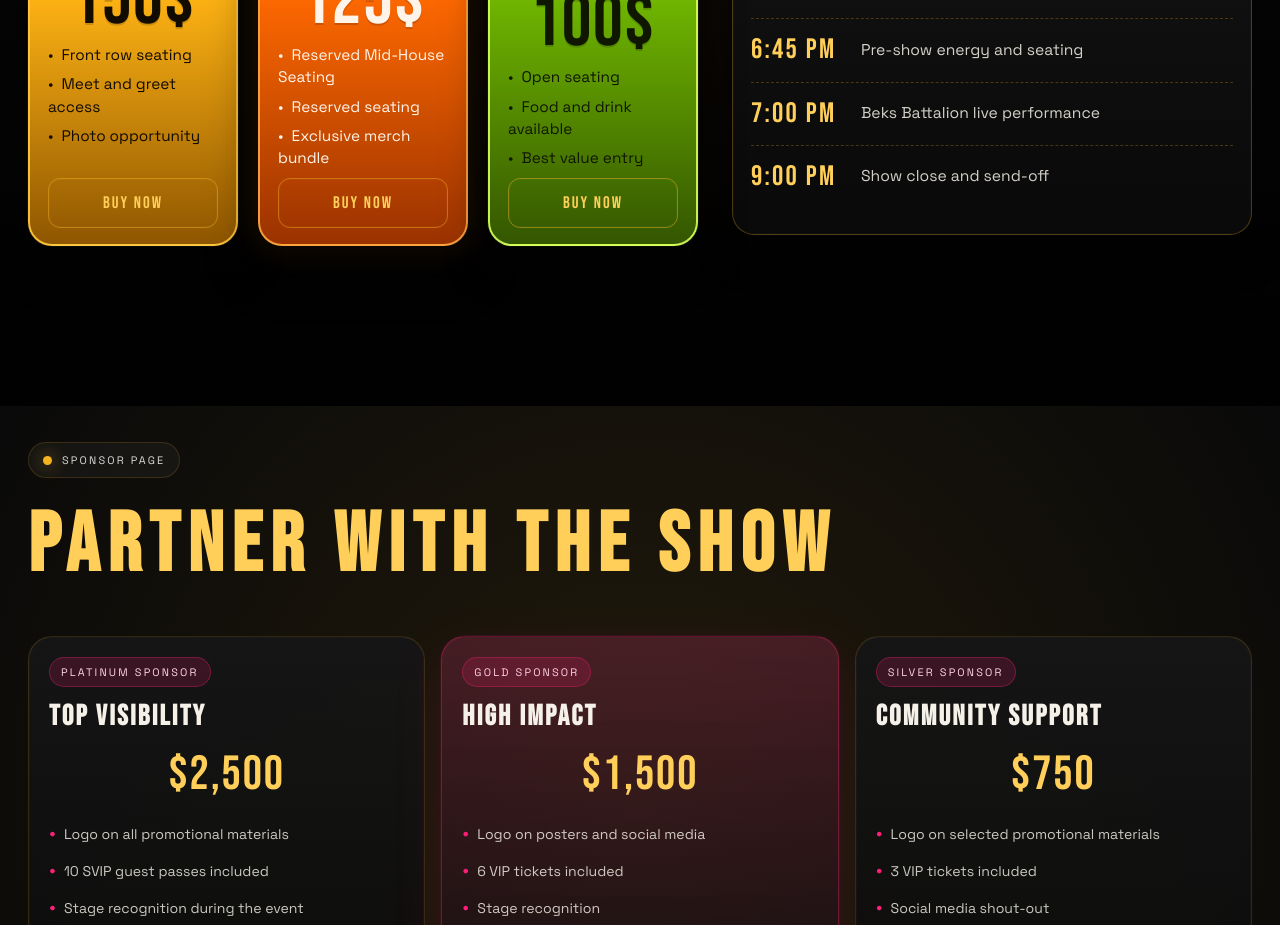
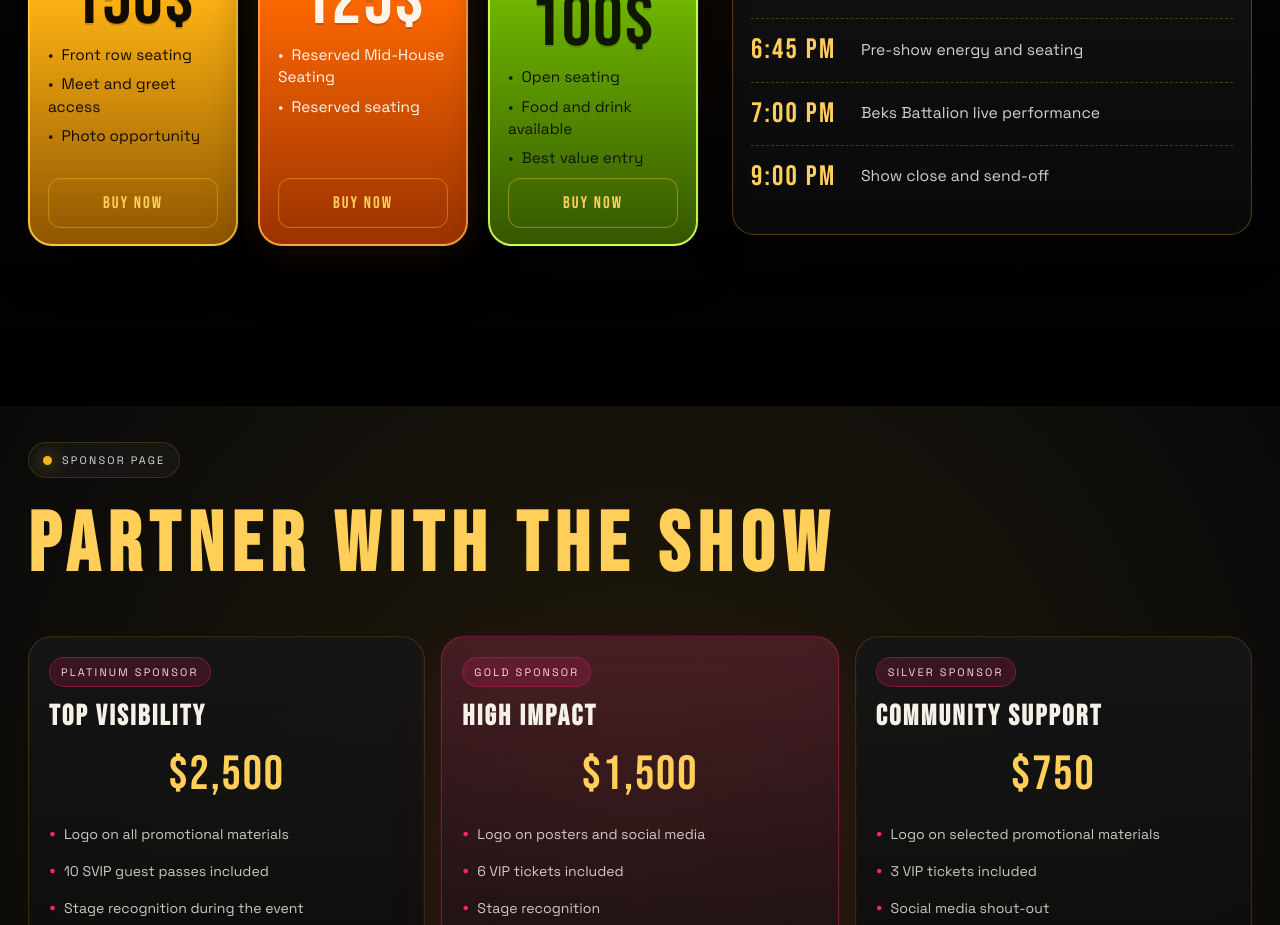
Before and after one commit to joytence/beks-battalion-landing, a Next.js app: page / in a window 1280 px wide. Shown: the part 1340-2265 px from the top of the page. Built offline with nearby package versions, Linux system fonts and the light colour scheme.

Commit message:
Remove VIP merch bundle perk

```diff
--- a/app/page.tsx
+++ b/app/page.tsx
@@ -56,7 +56,6 @@ const ticketTiers = [
     perks: [
       "Reserved Mid-House Seating",
       "Reserved seating",
-      "Exclusive merch bundle",
     ],
   },
   {
```
